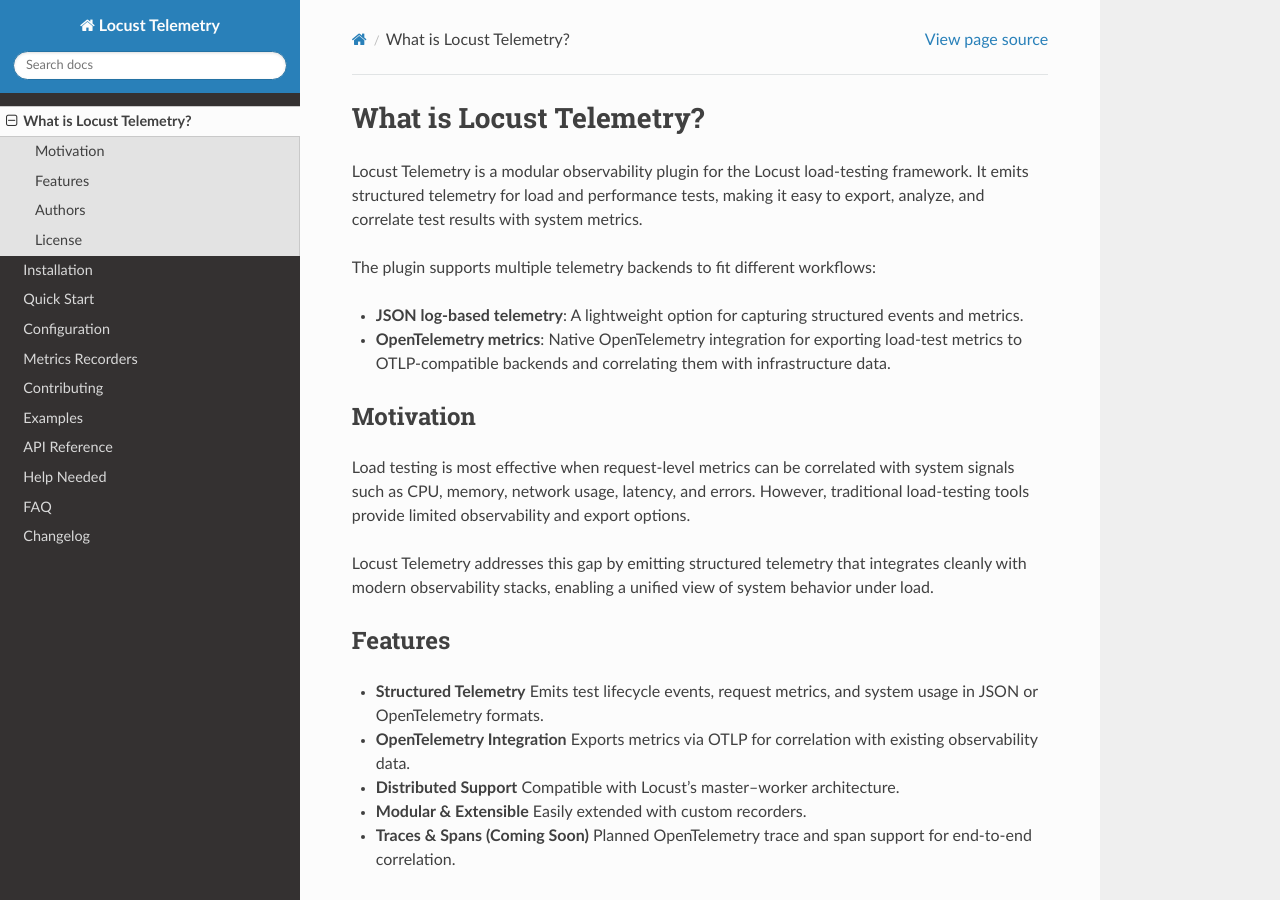
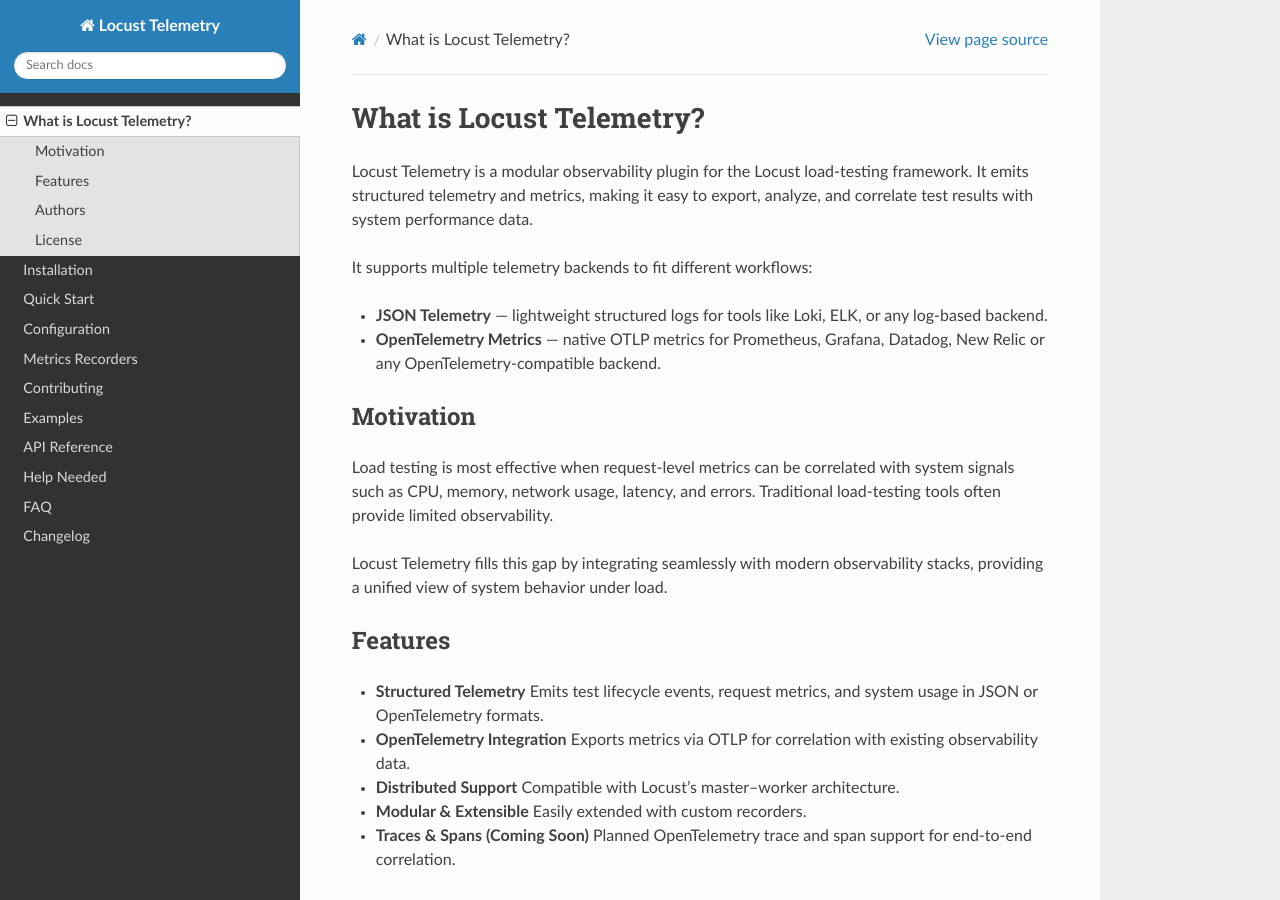
Before and after one commit to platform-crew/locust-telemetry, a Sphinx documentation site: the page built from docs/getting_started.rst, in a window 1280 px wide and 900 px high. Built offline with Sphinx 7.4.7 and the Read the Docs theme 3.1.0, drawn with Linux system fonts in a browser that asks for light colours.

```diff
--- a/docs/getting_started.rst
+++ b/docs/getting_started.rst
@@ -1,31 +1,26 @@
 What is Locust Telemetry?
-=============================
+=========================
 
 Locust Telemetry is a modular observability plugin for the Locust load-testing
-framework. It emits structured telemetry for load and performance tests,
-making it easy to export, analyze, and correlate test results with system
-metrics.
+framework. It emits structured telemetry and metrics, making it easy to export,
+analyze, and correlate test results with system performance data.
 
-The plugin supports multiple telemetry backends to fit different workflows:
+It supports multiple telemetry backends to fit different workflows:
 
-- **JSON log-based telemetry**:
-  A lightweight option for capturing structured events and metrics.
-
-- **OpenTelemetry metrics**:
-  Native OpenTelemetry integration for exporting load-test metrics to
-  OTLP-compatible backends and correlating them with infrastructure data.
-
+- **JSON Telemetry** — lightweight structured logs for tools like Loki, ELK,
+  or any log-based backend.
+- **OpenTelemetry Metrics** — native OTLP metrics for Prometheus, Grafana,
+  Datadog, New Relic or any OpenTelemetry-compatible backend.
 
 Motivation
-------------
+----------
+
 Load testing is most effective when request-level metrics can be correlated
 with system signals such as CPU, memory, network usage, latency, and errors.
-However, traditional load-testing tools provide limited observability and
-export options.
+Traditional load-testing tools often provide limited observability.
 
-Locust Telemetry addresses this gap by emitting structured telemetry that
-integrates cleanly with modern observability stacks, enabling a unified view
-of system behavior under load.
+Locust Telemetry fills this gap by integrating seamlessly with modern
+observability stacks, providing a unified view of system behavior under load.
 
 
 Features
```
Also changed, not shown: README.md (+4 -4 lines), docs/changelog.rst (+16 -10 lines), pyproject.toml (+8 -8 lines).
